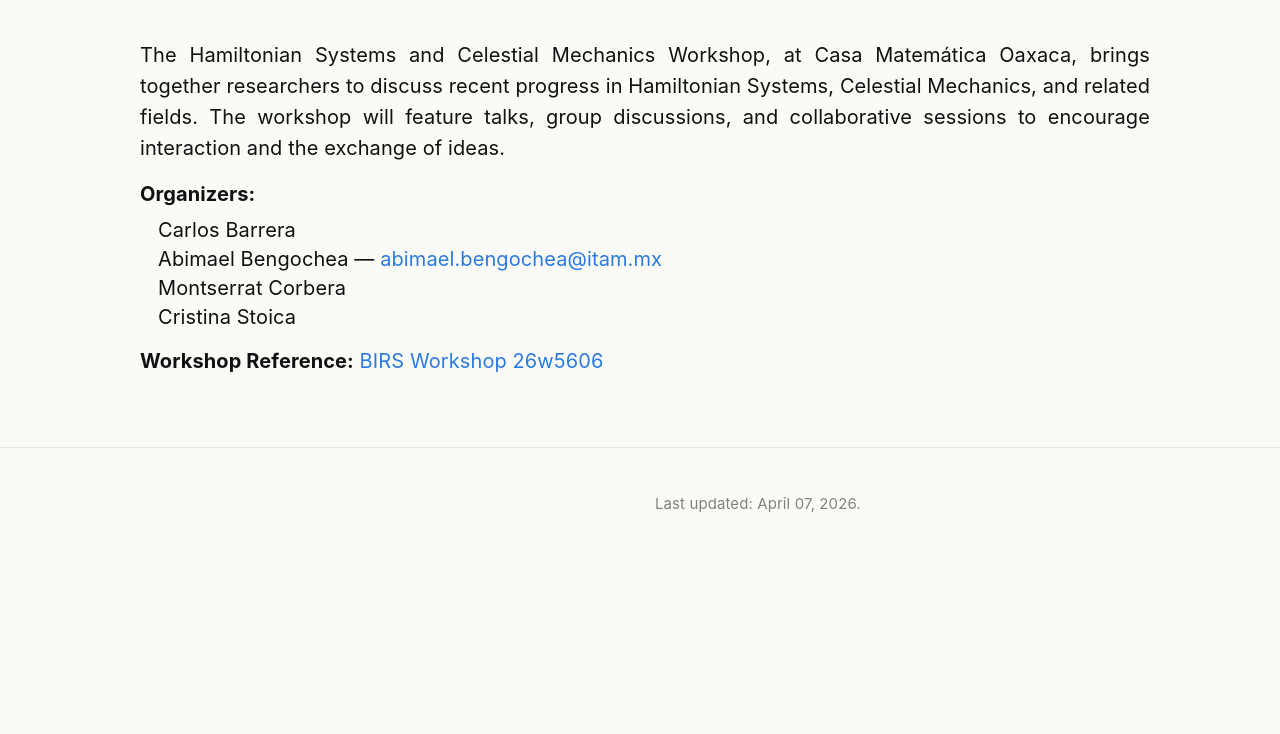
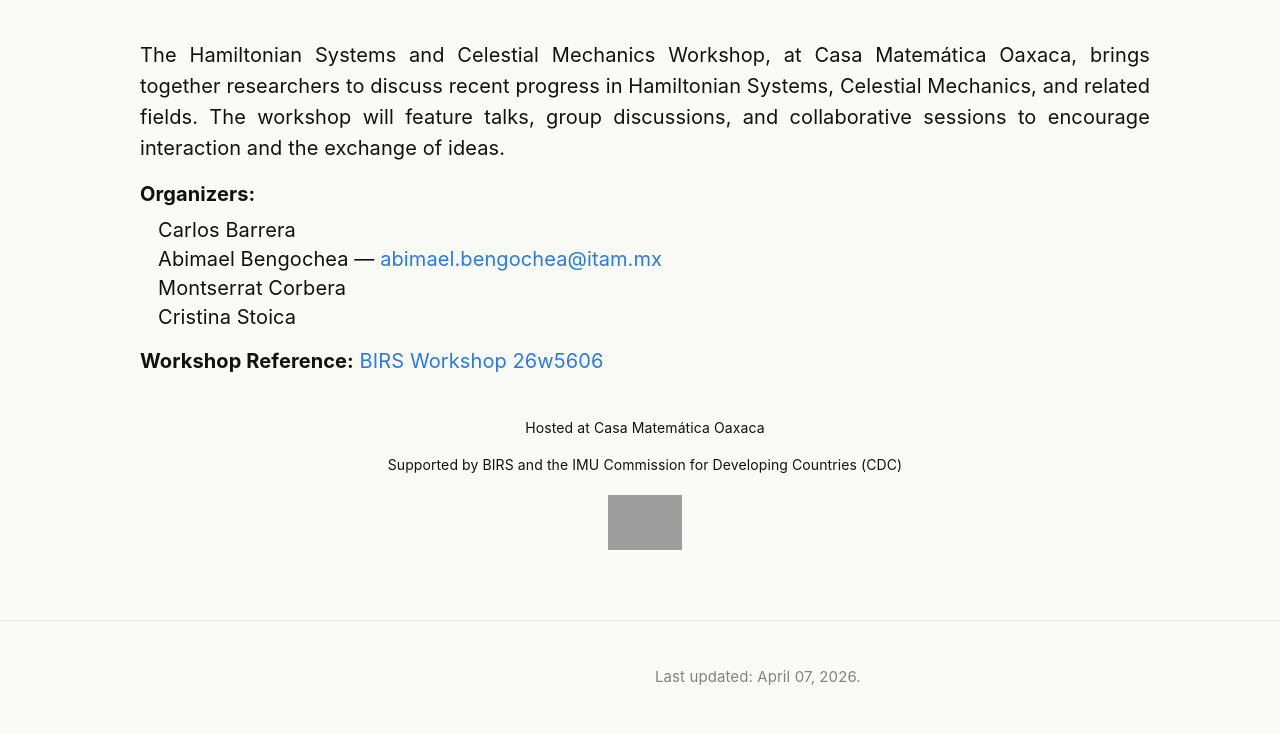
Before and after one commit to celmechcongress2026/celmechcongress2026.github.io, a Jekyll site: the page built from index.md, in a window 1280 px wide. Shown: the part 568-1302 px from the top of the page. Built offline with Jekyll 4.4.1, drawn with Linux system fonts in a browser that asks for light colours; before the commit the page ends 1129 px from its top, so only the background shows below that; grey boxes are pictures that could not be loaded.

Commit message:
Update index.md

```diff
--- a/index.md
+++ b/index.md
@@ -31,3 +31,13 @@ layout: page
     BIRS Workshop 26w5606
   </a>
 </p>
+
+<div style="text-align:center; margin-top:35px;">
+  <p style="font-size:14px; margin-bottom:6px;">
+    Hosted at Casa Matemática Oaxaca
+  </p>
+  <p style="font-size:14px; margin-bottom:10px;">
+    Supported by BIRS and the IMU Commission for Developing Countries (CDC)
+  </p>
+  <img src="/assets/img/CDC_RGB.svg" height="55" style="margin-top:5px;">
+</div>
```
